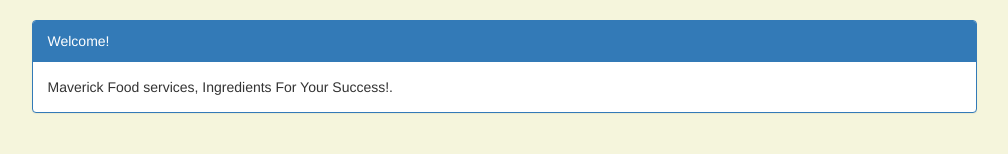
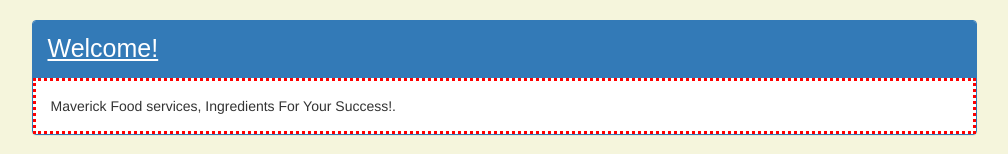
Before and after one commit to DevashishNeupane/Blog2, a Django app: page /product_list in a window 1280 px wide. Shown: the part 52-206 px from the top of the page, without its empty margins (151-1159 px from the left). Run offline with Django 3.2, Linux system fonts and the light colour scheme; the visitor is signed in with stand-in values (Sample User, id 1); data that the repository does not hold is empty; some libraries are stand-ins or nearby versions.

Commit message:
Update product_list.html

```diff
--- a/crm/templates/crm/product_list.html
+++ b/crm/templates/crm/product_list.html
@@ -12,6 +12,18 @@
         body {
             background-color: beige;
         }
+
+        .panel-heading {
+            font-family: Fantasy;
+            font-size: 25px;
+            text-decoration: underline;
+        }
+
+        .panel-body {
+            border: red dotted;
+        }
+
+
     </style>
     <div class="container">
         <div class="row">
```
